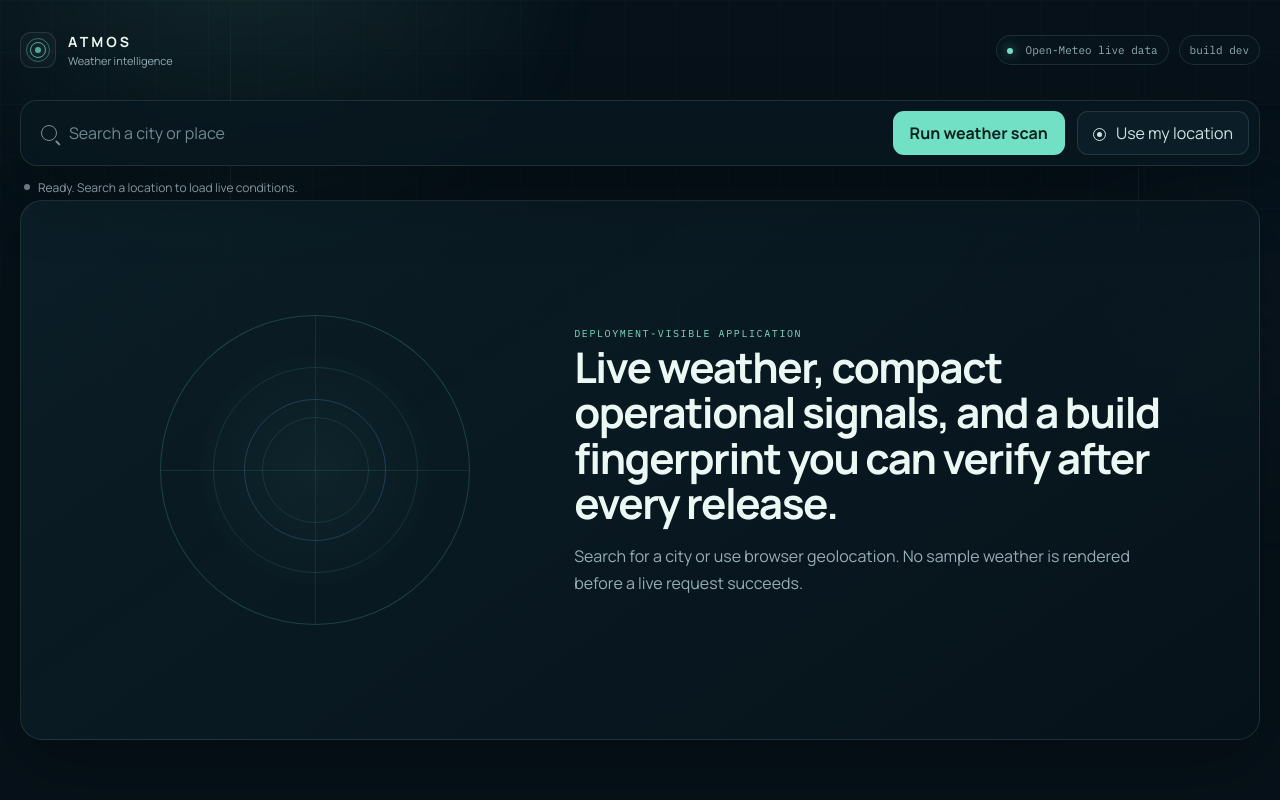
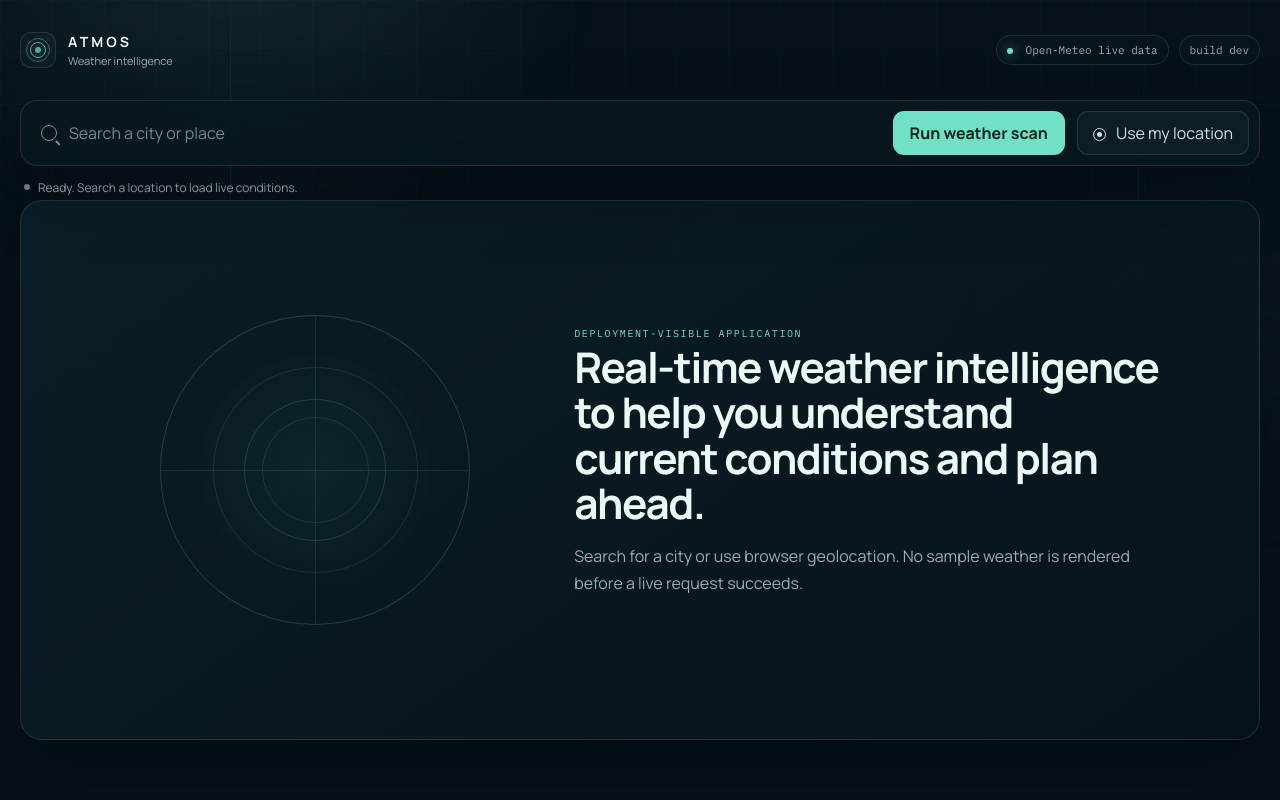
Before and after one commit to s11kyin/atmos-weather-gitops-lab, a Flask app: page / in a window 1280 px wide. Run offline with Flask 3, Linux system fonts and the light colour scheme.

Commit message:
Update ATMOS interface copy

```diff
--- a/app/templates/index.html
+++ b/app/templates/index.html
@@ -46,7 +46,7 @@
       <div class="radar" aria-hidden="true"><span></span><span></span><span></span><b></b></div>
       <div>
         <p class="eyebrow">Deployment-visible application</p>
-        <h1>Live weather, compact operational signals, and a build fingerprint you can verify after every release.</h1>
+        <h1>Real-time weather intelligence to help you understand current conditions and plan ahead.</h1>
         <p>Search for a city or use browser geolocation. No sample weather is rendered before a live request succeeds.</p>
       </div>
     </section>
```
